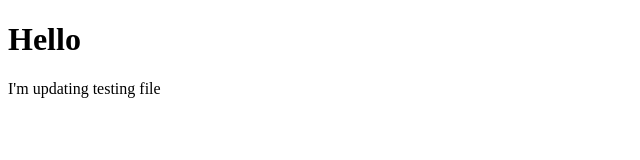
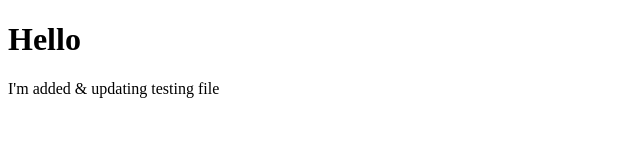
Before and after one commit to Ashiq-Santhila/Demo, a plain HTML site: page index.html in a window 1280 px wide. Shown: the whole page, without its empty margins (0-640 px from the left). Drawn offline with Linux system fonts and the light colour scheme.

Commit message:
new update

```diff
--- a/index.html
+++ b/index.html
@@ -8,6 +8,6 @@
 <body>
     <h1>Hello</h1>
 
-    <p>I'm updating testing file</p>
+    <p>I'm added & updating testing file</p>
 </body>
 </html>
```
